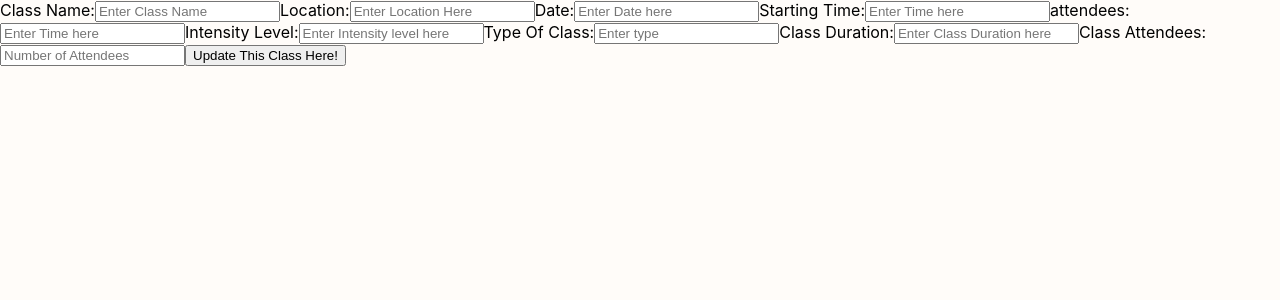
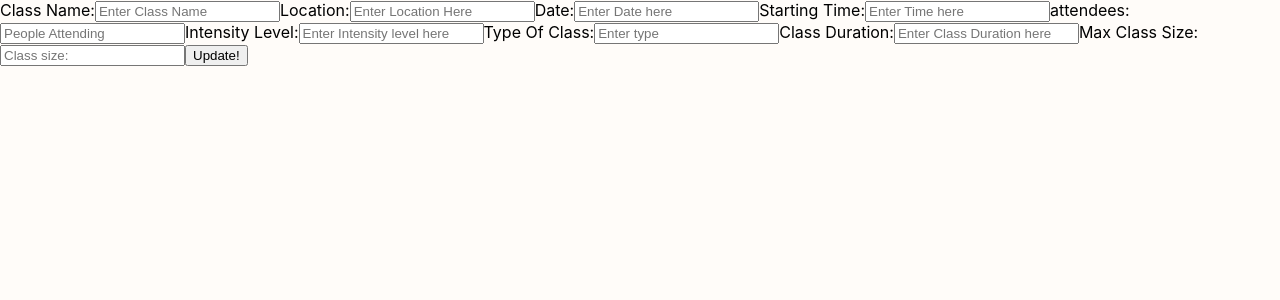
Before and after one commit to BuildWeekAnywhereFitness/Front-End, a React (Create React App) app in the folder front-end/: page /update-class/1 in a window 1280 px wide. Shown: the top 300 px of the page. Built offline with nearby package versions, Linux system fonts and the light colour scheme; no server answers; sample sign-in values are in the browser's storage.

Commit message:
USE AXIOSWITHAUTH ON EVERYTHING

```diff
--- a/front-end/src/components/SignIn.js
+++ b/front-end/src/components/SignIn.js
@@ -3,6 +3,7 @@ import axios from "axios";
 import { Link, useHistory } from "react-router-dom";
 import "./FormStyling.css";
 import styled from "styled-components";
+import { axiosWithAuth } from "../helpers/axiosWithAuth";
 
 const initialFormValues = {
   username: "",
@@ -22,8 +23,8 @@ export default function Signin() {
   const onSubmit = (evt) => {
     evt.preventDefault();
     localStorage.clear();
-    axios
-      .post("https://anytimefitnessbuild.herokuapp.com/api/auth/login", form)
+    axiosWithAuth()
+      .post("/api/auth/login", form)
       .then((res) => {
         localStorage.setItem("token", JSON.stringify(res.data.token));
         if (form.role === "2") {
--- a/front-end/src/components/instructorComponents/AddClass.js
+++ b/front-end/src/components/instructorComponents/AddClass.js
@@ -1,13 +1,12 @@
 import React, { useState, useEffect } from "react";
 import { useHistory } from "react-router-dom";
-import axios from "axios";
+import { axiosWithAuth } from "../../helpers/axiosWithAuth";
 
 const initialClass = {
-  attendees: null,
-  classSize: null,
+  attendees: "",
+  classSize: "",
   date: "",
   duration: "",
-  id: Math.floor(Math.random() * 100 + 5),
   level: "",
   location: "",
   name: "",
@@ -20,8 +19,8 @@ const InstAddClass = (props) => {
   const [newClass, setNewClass] = useState(initialClass);
 
   const fetchClasses = () => {
-    axios
-      .get("https://anytimefitnessbuild.herokuapp.com/api/classes")
+    axiosWithAuth()
+      .get("/api/classes")
       .then((res) => {
         console.log("Res in add Class");
         props.setInstClasses(...props.instClasses, res.data);
@@ -44,8 +43,8 @@ const InstAddClass = (props) => {
 
   const handleSubmit = (e) => {
     e.preventDefault();
-    axios
-      .post("https://anytimefitnessbuild.herokuapp.com/api/classes", newClass)
+    axiosWithAuth()
+      .post("/api/classes", newClass)
       .then((res) => {
         console.log("res when posting:", res);
         fetchClasses();
@@ -126,7 +125,7 @@ const InstAddClass = (props) => {
         ></input>
         <label>Max Class Size:</label>
         <input
-          name="duration"
+          name="classSize"
           onChange={handleChange}
           type="number"
           value={newClass.classSize}
--- a/front-end/src/components/instructorComponents/InstClass.js
+++ b/front-end/src/components/instructorComponents/InstClass.js
@@ -16,8 +16,8 @@ const InstClass = (props) => {
   const params = useParams();
   const { push } = useHistory();
 
-  let id = 1;
-  let calcId = id + Number(params.id);
+  // let id = 1;
+  // let calcId = id + Number(params.id);
 
   const saveClass = (e) => {
     e.preventDefault();
@@ -26,8 +26,8 @@ const InstClass = (props) => {
   };
 
   const deleteClass = () => {
-    axios
-      .delete(`https://anytimefitnessbuild.herokuapp.com/api/classes/${id}`)
+    axiosWithAuth()
+      .delete(`/api/classes/${params.id}`)
       .then((res) => {
         console.log("res in delete:", res);
         const scopedClasses = instClasses.filter((item) => {
@@ -58,7 +58,7 @@ const InstClass = (props) => {
   };
 
   useEffect(() => {
-    getClasses(calcId);
+    getClasses(params.id);
   }, []);
 
   return (
--- a/front-end/src/components/instructorComponents/InstDash.js
+++ b/front-end/src/components/instructorComponents/InstDash.js
@@ -1,4 +1,4 @@
-import { Link, useHistory } from "react-router-dom";
+import { Link, useHistory, useParams } from "react-router-dom";
 import { useEffect } from "react";
 import InstClassCard from "./InstCard";
 import { axiosWithAuth } from "../../helpers/axiosWithAuth";
@@ -10,6 +10,7 @@ const InstDash = (props) => {
   console.log("PROPS:", props);
   const { instClasses, setInstClasses } = props;
   const { push } = useHistory();
+  // const { id } = useParams();
 
   const logout = () => {
     localStorage.removeItem("token");
--- a/front-end/src/components/instructorComponents/InstUpdateClass.js
+++ b/front-end/src/components/instructorComponents/InstUpdateClass.js
@@ -1,13 +1,12 @@
 import React, { useState, useEffect } from "react";
 import { useHistory, useParams } from "react-router-dom";
-import axios from "axios";
+import { axiosWithAuth } from "../../helpers/axiosWithAuth";
 
 const initialClass = {
-  attendees: null,
-  classSize: null,
+  attendees: "",
+  classSize: "",
   date: "",
   duration: "",
-  id: Math.floor(Math.random() * 100 + 5),
   level: "",
   location: "",
   name: "",
@@ -21,8 +20,8 @@ const InstUpdateClass = (props) => {
   const { id } = useParams();
 
   useEffect(() => {
-    axios
-      .get(`https://anytimefitnessbuild.herokuapp.com/api/classes/${id}`)
+    axiosWithAuth()
+      .get(`/api/classes/${id}`)
       .then((res) => {
         console.log("Res in add Class");
         setNewClass(res.data);
@@ -41,11 +40,8 @@ const InstUpdateClass = (props) => {
 
   const handleSubmit = (e) => {
     e.preventDefault();
-    axios
-      .put(
-        `https://anytimefitnessbuild.herokuapp.com/api/classes/${id}`,
-        newClass
-      )
+    axiosWithAuth()
+      .put(`/api/classes/${id}`, newClass)
       .then((res) => {
         console.log("res when posting new class:", res);
         props.setSavedClasses(
@@ -62,7 +58,6 @@ const InstUpdateClass = (props) => {
           classSize: null,
           date: "",
           duration: "",
-          id: res.data.length + 1,
           level: "",
           location: "",
           name: "",
@@ -117,7 +112,7 @@ const InstUpdateClass = (props) => {
           onChange={handleChange}
           type="number"
           value={newClass.attendees}
-          placeholder="Enter Time here"
+          placeholder="People Attending"
         ></input>
         <label>Intensity Level:</label>
         <input
@@ -143,16 +138,15 @@ const InstUpdateClass = (props) => {
           value={newClass.duration}
           placeholder="Enter Class Duration here"
         ></input>
-        <label>Class Attendees:</label>
+        <label>Max Class Size:</label>
         <input
-          name="duration"
+          name="classSize"
           onChange={handleChange}
-          type="text"
-          value={newClass.attendees}
-          placeholder="Number of Attendees"
+          type="number"
+          value={newClass.classSize}
+          placeholder="Class size:"
         ></input>
-
-        <button>Update This Class Here!</button>
+        <button>Update!</button>
       </form>
     </div>
   );
```
